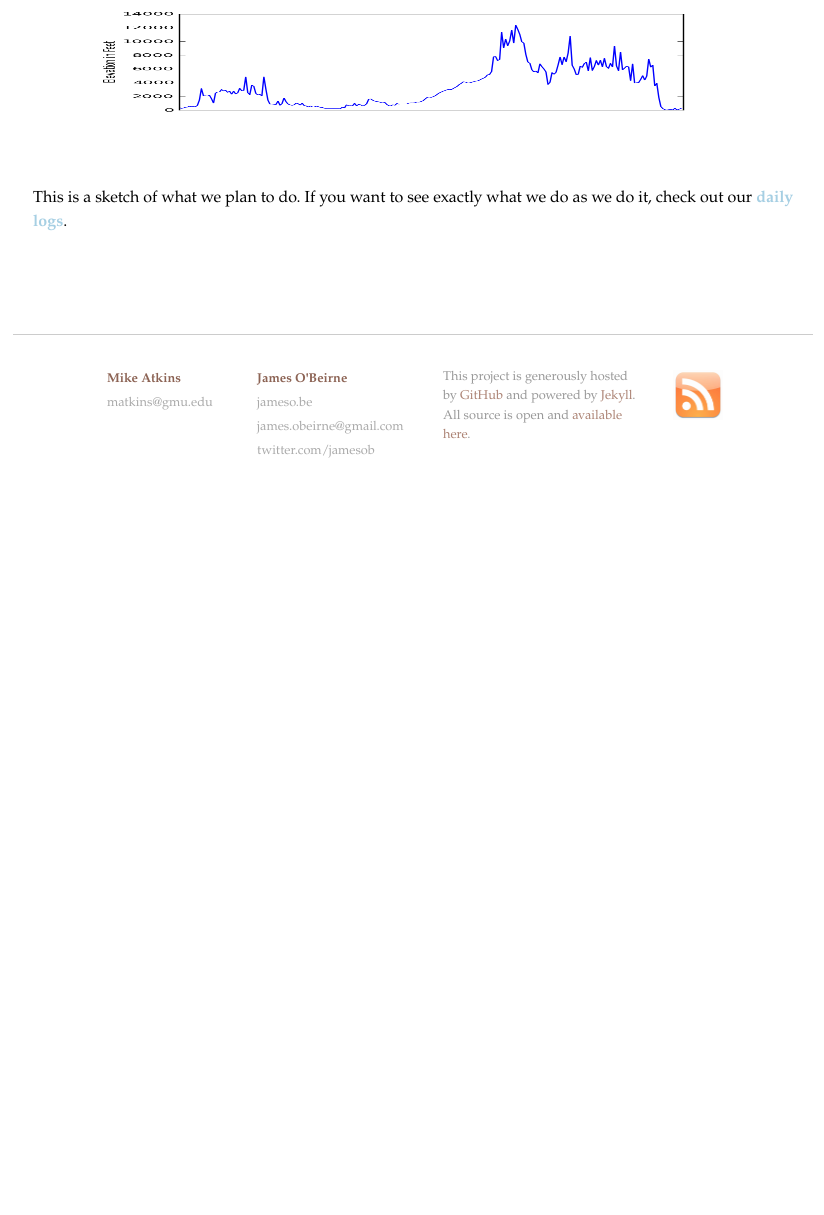
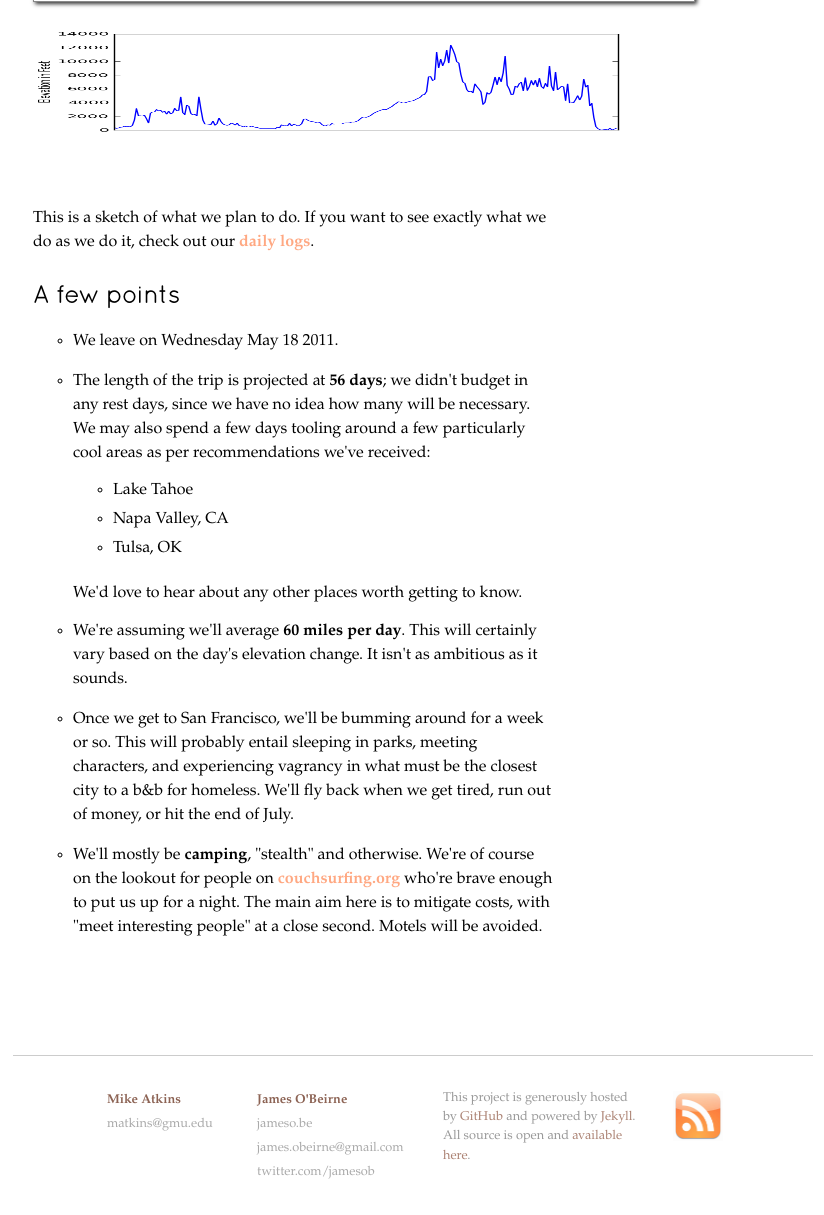
Before and after one commit to jamesob/biketrip, a Jekyll site: the page built from route.html, in a window 1280 px wide, cut to the strip 766-1981 px from the top of the page. Shown: the whole strip, without its empty margins (227-1051 px from the left). Built offline with Jekyll 4.4.1, drawn with Linux system fonts in a browser that asks for light colours; before the commit the page ends 1260 px from its top, so only the background shows below that.

Commit message:
some additions to the route page

```diff
--- a/css/presentation.css
+++ b/css/presentation.css
@@ -35,6 +35,9 @@ h1, h2, h3, h4 {
   font-family: "Quicksand";
 }
 
+h3 {
+  margin-top: 2em;
+}
 
 h1 {
   margin-bottom: 40px;
@@ -89,6 +92,10 @@ p {
   line-height: 1.5em;
 }
 
+ul.oneLineList li {
+  padding-bottom: 10px;
+}
+
 .blockCenter {
   display: block;
   margin-left: auto;
@@ -131,12 +138,12 @@ img.bio {
 
 #pageContent a {
   font-weight: bold;
-  color: #A6CFE3;
+  color: #FFA882;
   text-decoration: none;
 }
 
 #pageContent a:hover {
-  color: #FFA882;
+  color: #A6CFE3;
 }
 
 
@@ -251,6 +258,24 @@ img.bio {
 
 /* misc divs */
 
+#mapCaption {
+  margin-bottom: 2em;
+}
+
+
+/* cost tables */
+
+#mikeCosts td, #jamesCosts td {
+  padding: 10px;
+}
+
+#mikeCosts th, #jamesCosts th {
+  border: 1px solid #AAA;
+  background-color: #F2F2EE;
+  padding: 10px;
+  text-align: left;
+}
+
 /* footer stuff */
 
 #footer {
--- a/route.html
+++ b/route.html
@@ -4,6 +4,7 @@ title: The Route -- holy !$@#
 headScripts: ["http://maps.google.com/maps/api/js?sensor=false",
               "/js/kmlMap.js"]
 ---
+<div id="content">
 <h2>Our Route</h2>
 
 <div id="usaImages">
@@ -17,5 +18,41 @@ headScripts: ["http://maps.google.com/maps/api/js?sensor=false",
     <img id="usaEle" class="elevation blockCenter" src="images/eleprof/usa.png"/>
 </div>
 
-<p>This is a sketch of what we plan to do. If you want to see exactly what we
-do as we do it, check out our <a href="/logs.html">daily logs</a>.
+<div id="mapCaption">
+  <p>This is a sketch of what we plan to do. If you want to see exactly what we
+  do as we do it, check out our <a href="/logs.html">daily logs</a>.
+</div>
+
+<h2>A few points</h2>
+
+<ul>
+
+  <li><p>We leave on Wednesday May 18 2011.
+  <li><p>The length of the trip is projected at <b>56 days</b>; we didn't budget in any
+  rest days, since we have no idea how many will be necessary. We may also spend
+  a few days tooling around a few particularly cool areas as per
+  recommendations we've received:
+  <ul class="oneLineList">
+    <li>Lake Tahoe
+    <li>Napa Valley, CA
+    <li>Tulsa, OK
+  </ul>
+  We'd love to hear about any other places worth getting to know.
+
+  <li><p>We're assuming we'll average <b>60 miles per day</b>. This will certainly
+  vary based on the day's elevation change. It isn't as ambitious as it sounds.
+
+  <li><p>Once we get to San Francisco, we'll be bumming around for a week or so.
+  This will probably entail sleeping in parks, meeting characters, and
+  experiencing vagrancy in what must be the closest city to a b&b for homeless.
+  We'll fly back when we get tired, run out of money, or hit the end of July.
+
+  <li><p>We'll mostly be <b>camping</b>, "stealth" and otherwise. We're of course
+  on the lookout for people on <a
+    href="http://couchsurfing.org">couchsurfing.org</a> who're brave enough to
+  put us up for a night. The main aim here is to mitigate costs, with "meet
+  interesting people" at a close second. Motels will be avoided.
+
+</ul>
+
+</div>
```
